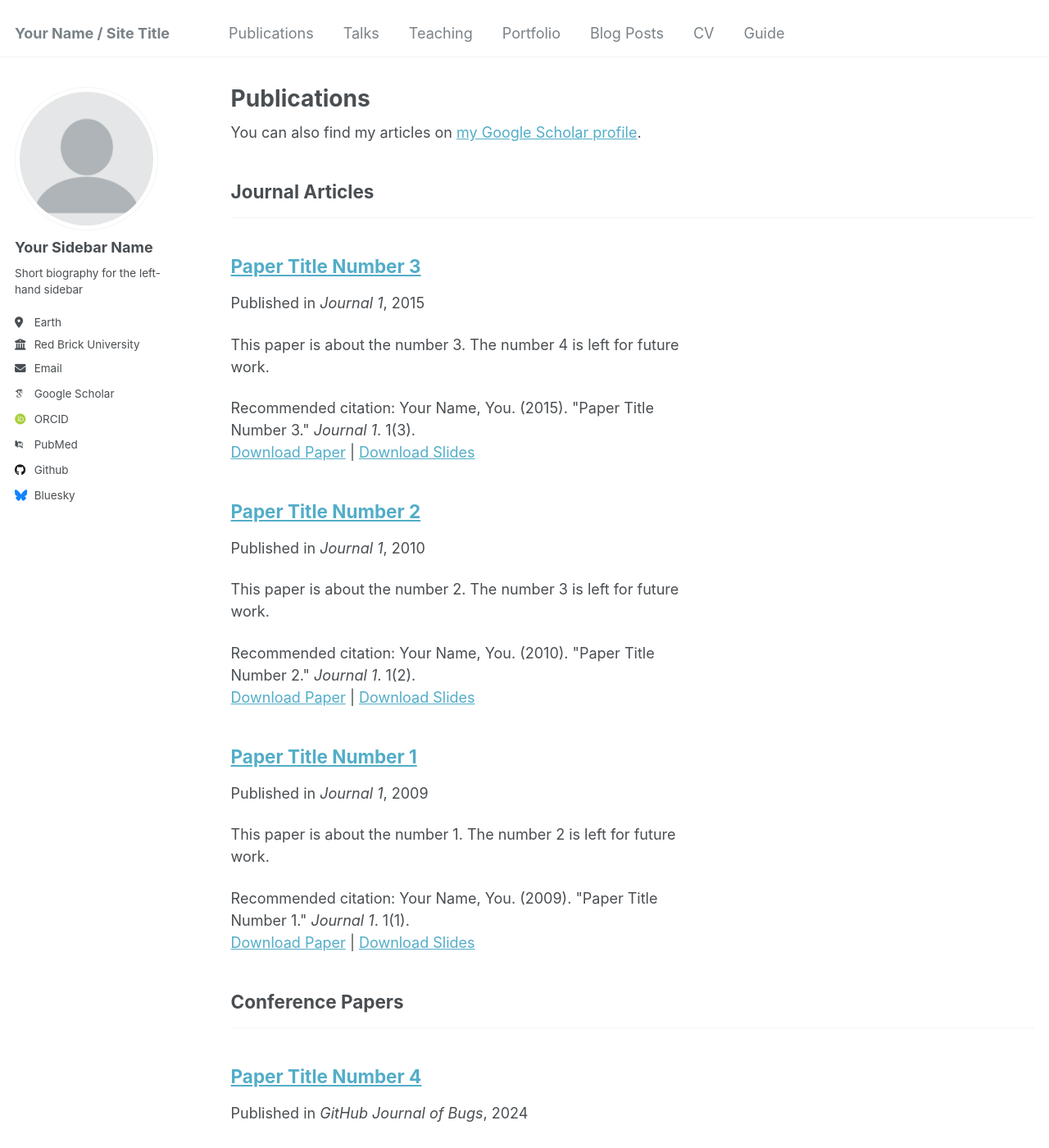
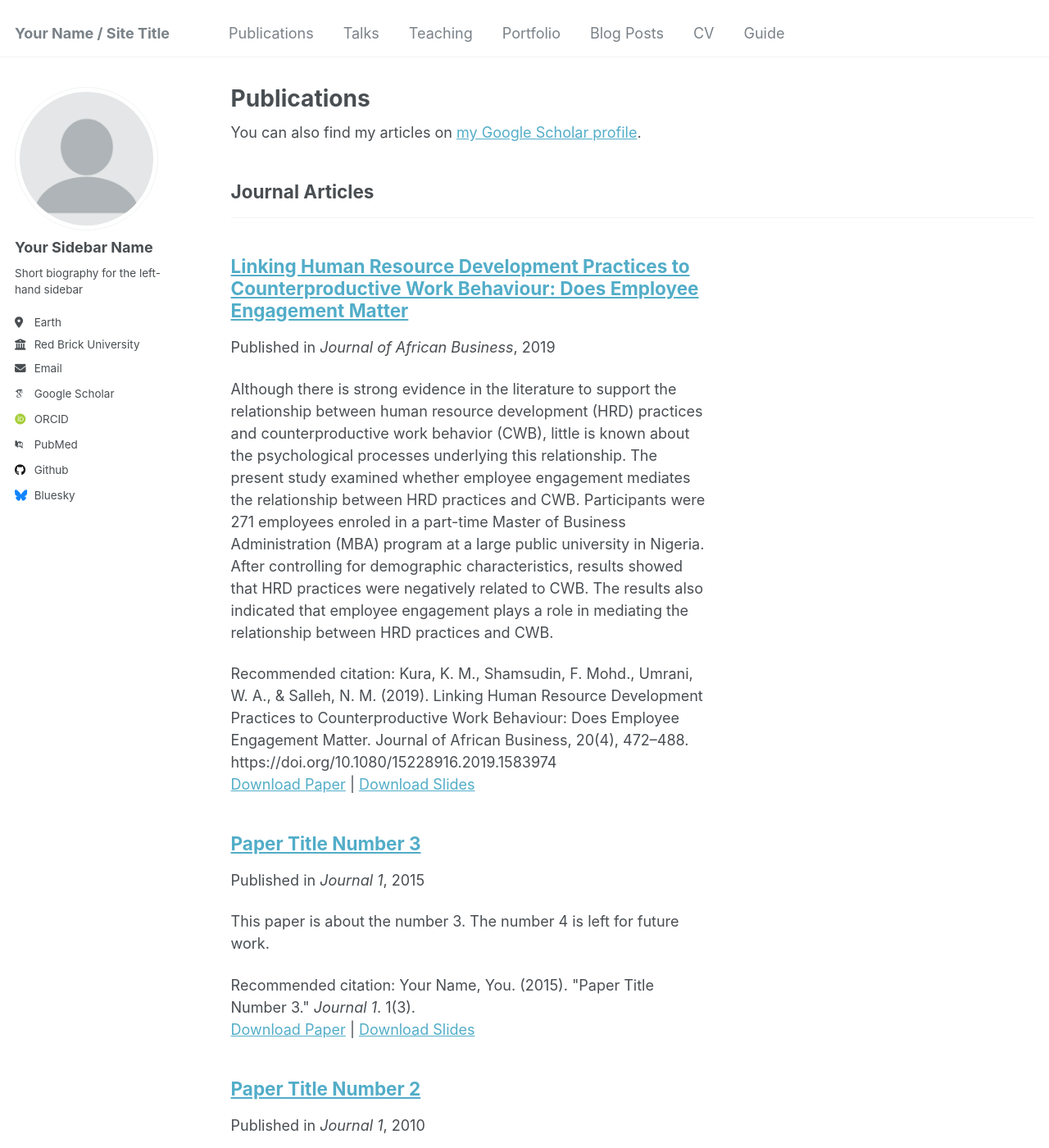
Before and after one commit to onwayami2020/kmkura, a Jekyll site: the page built from _pages/publications.html, in a window 1280 px wide and 1400 px high. Shown: the whole window at 82% size. Built offline with Jekyll 4.4.1, drawn with Linux system fonts in a browser that asks for light colours; some web fonts are replaced.

Commit message:
Update 2009-10-01-paper-title-number-1.md

```diff
--- a/_publications/2009-10-01-paper-title-number-1.md
+++ b/_publications/2009-10-01-paper-title-number-1.md
@@ -1,14 +1,12 @@
 ---
-title: "Paper Title Number 1"
+title: "Linking Human Resource Development Practices to Counterproductive Work Behaviour: Does Employee Engagement Matter"
 collection: publications
 category: manuscripts
-permalink: /publication/2009-10-01-paper-title-number-1
-excerpt: 'This paper is about the number 1. The number 2 is left for future work.'
-date: 2009-10-01
-venue: 'Journal 1'
-slidesurl: 'http://academicpages.github.io/files/slides1.pdf'
-paperurl: 'http://academicpages.github.io/files/paper1.pdf'
-citation: 'Your Name, You. (2009). &quot;Paper Title Number 1.&quot; <i>Journal 1</i>. 1(1).'
+permalink: https://doi.org/https://doi.org/10.1080/15228916.2019.1583974
+excerpt: 'Although there is strong evidence in the literature to support the relationship between human resource development (HRD) practices and counterproductive work behavior (CWB), little is known about the psychological processes underlying this relationship. The present study examined whether employee engagement mediates the relationship between HRD practices and CWB. Participants were 271 employees enroled in a part-time Master of Business Administration (MBA) program at a large public university in Nigeria. After controlling for demographic characteristics, results showed that HRD practices were negatively related to CWB. The results also indicated that employee engagement plays a role in mediating the relationship between HRD practices and CWB.'
+date: 2019-10-01
+venue: 'Journal of African Business'
+slidesurl: 'https://doi.org/https://doi.org/10.1080/15228916.2019.1583974'
+paperurl: 'https://doi.org/https://doi.org/10.1080/15228916.2019.1583974'
+citation: 'Kura, K. M., Shamsudin, F. Mohd., Umrani, W. A., & Salleh, N. M. (2019). Linking Human Resource Development Practices to Counterproductive Work Behaviour: Does Employee Engagement Matter. Journal of African Business, 20(4), 472–488. https://doi.org/10.1080/15228916.2019.1583974'
 ---
-
-The contents above will be part of a list of publications, if the user clicks the link for the publication than the contents of section will be rendered as a full page, allowing you to provide more information about the paper for the reader. When publications are displayed as a single page, the contents of the above "citation" field will automatically be included below this section in a smaller font.
```
